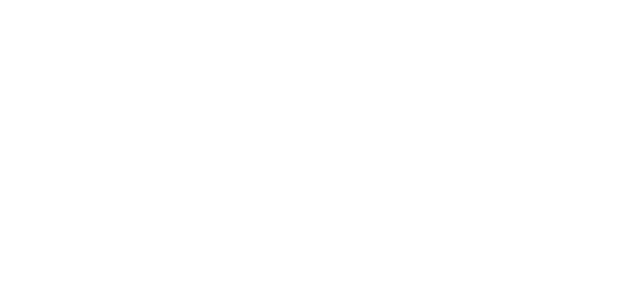
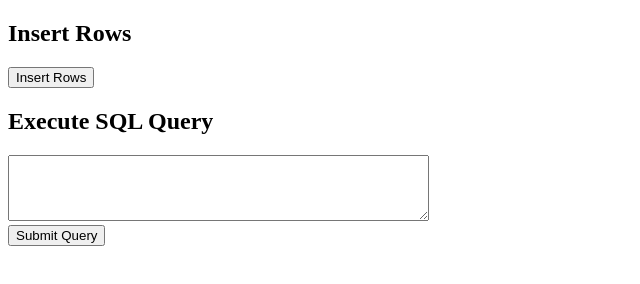
Before and after one commit to NikoDurano/COMP-4537-Lab5, a plain HTML site: page frontend/index.html in a window 1280 px wide. Shown: the whole page, without its empty margins (0-640 px from the left). Drawn offline with Linux system fonts and the light colour scheme.

Commit message:
base code for frontend

```diff
--- a/frontend/index.html
+++ b/frontend/index.html
@@ -3,9 +3,19 @@
 <head>
     <meta charset="UTF-8">
     <meta name="viewport" content="width=device-width, initial-scale=1.0">
-    <title>Document</title>
+    <link rel="stylesheet" href="./frontend/css/style.css">
+    <title>Lab 5</title>
 </head>
 <body>
+    <h2>Insert Rows</h2>
+    <button onclick="insertRows()">Insert Rows</button>
+    <div id="insertResponse"></div>
 
+    <h2>Execute SQL Query</h2>
+    <textarea id="sqlQuery" rows="4" cols="50"></textarea><br>
+    <button onclick="executeQuery()">Submit Query</button>
+    <div id="queryResponse"></div>
+
+    <script src="scripts/scripts.js" type="module" ></script>
 </body>
 </html>
--- a/frontend/scripts/scripts.js
+++ b/frontend/scripts/scripts.js
@@ -0,0 +1,60 @@
+
+const insertRows = () => {
+    const rows = [
+        ['Sara Brown', '1901-01-01'],
+        ['John Smith', '1941-01-01'],
+        ['Jack Ma', '1961-01-30'],
+        ['Elon Musk', '1999-01-01']
+    ];
+
+    rows.forEach(row => {
+
+        // TODO Change as needed
+        fetch('/insert', {
+            method: 'POST',
+            headers: {
+                'Content-Type': 'application/json'
+            },
+            body: JSON.stringify({
+                name: row[0],
+                birthdate: row[1]
+            })
+        })
+        .then(response => response.json())
+        .then(data => {
+            document.getElementById('insertResponse').innerText += JSON.stringify(data) + '\n';
+        })
+        .catch(error => console.error('Error:', error));
+    });
+}
+window.insertRows = insertRows;
+
+const executeQuery = () => {
+    const query = document.getElementById('sqlQuery').value.trim();
+
+    // TODO Change as needed
+    let url = '/query';
+    let method = 'POST'
+
+    if(query.startsWith('SELECT')) {
+        method = 'GET';
+        url +=`?query=${query}`;
+    }
+
+    fetch(url, {
+        method: method,
+        headers: {
+            'Content-Type': 'application/json'
+        },
+        body: JSON.stringify({
+            query: query
+        })
+    })
+    .then(response => response.json())
+    .then(data => {
+        document.getElementById('queryResponse').innerText = JSON.stringify(data, null, 2);
+    })
+    .catch(error => console.error('Error:', error));
+
+}
+window.executeQuery = executeQuery;
```
